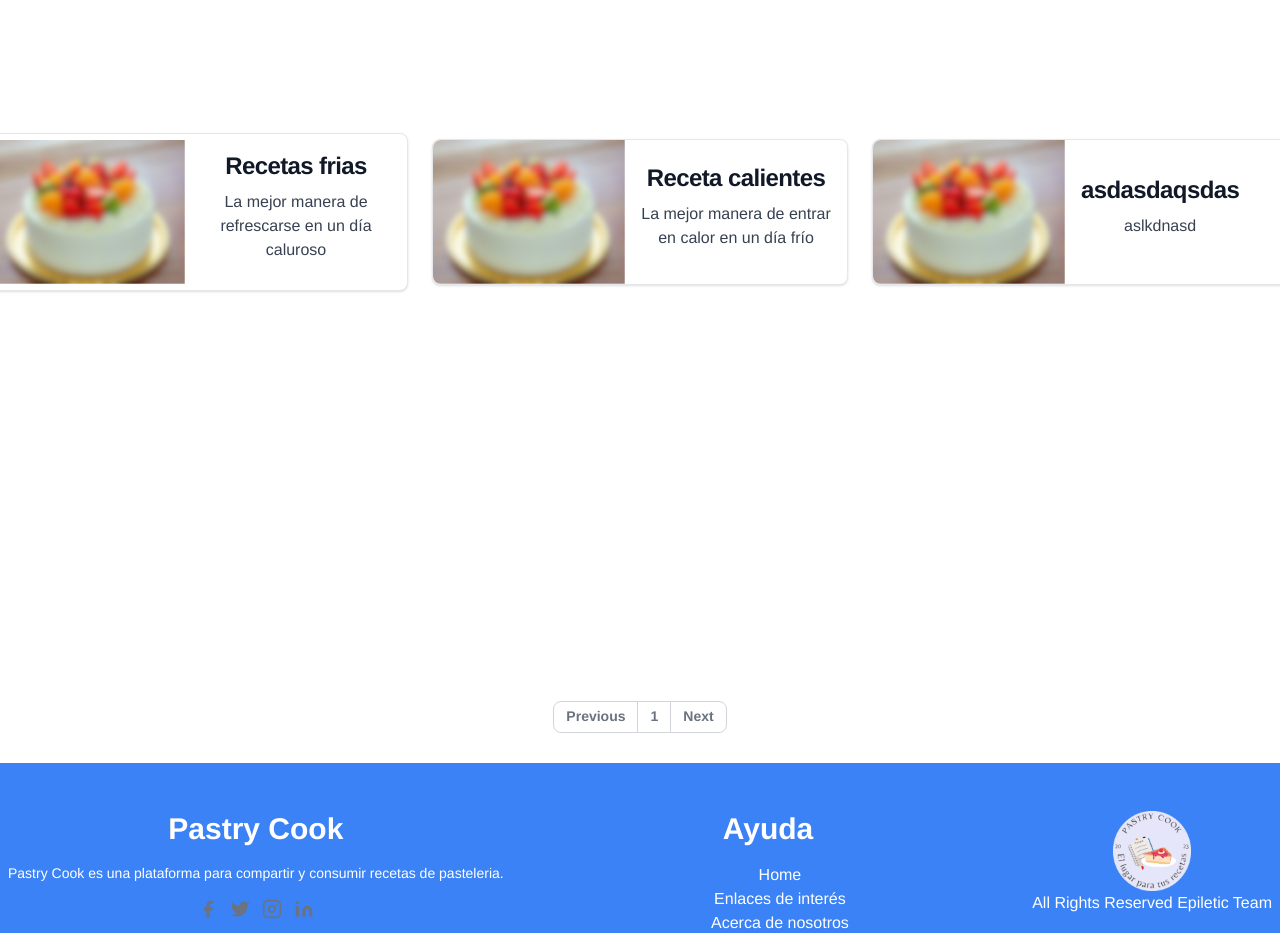
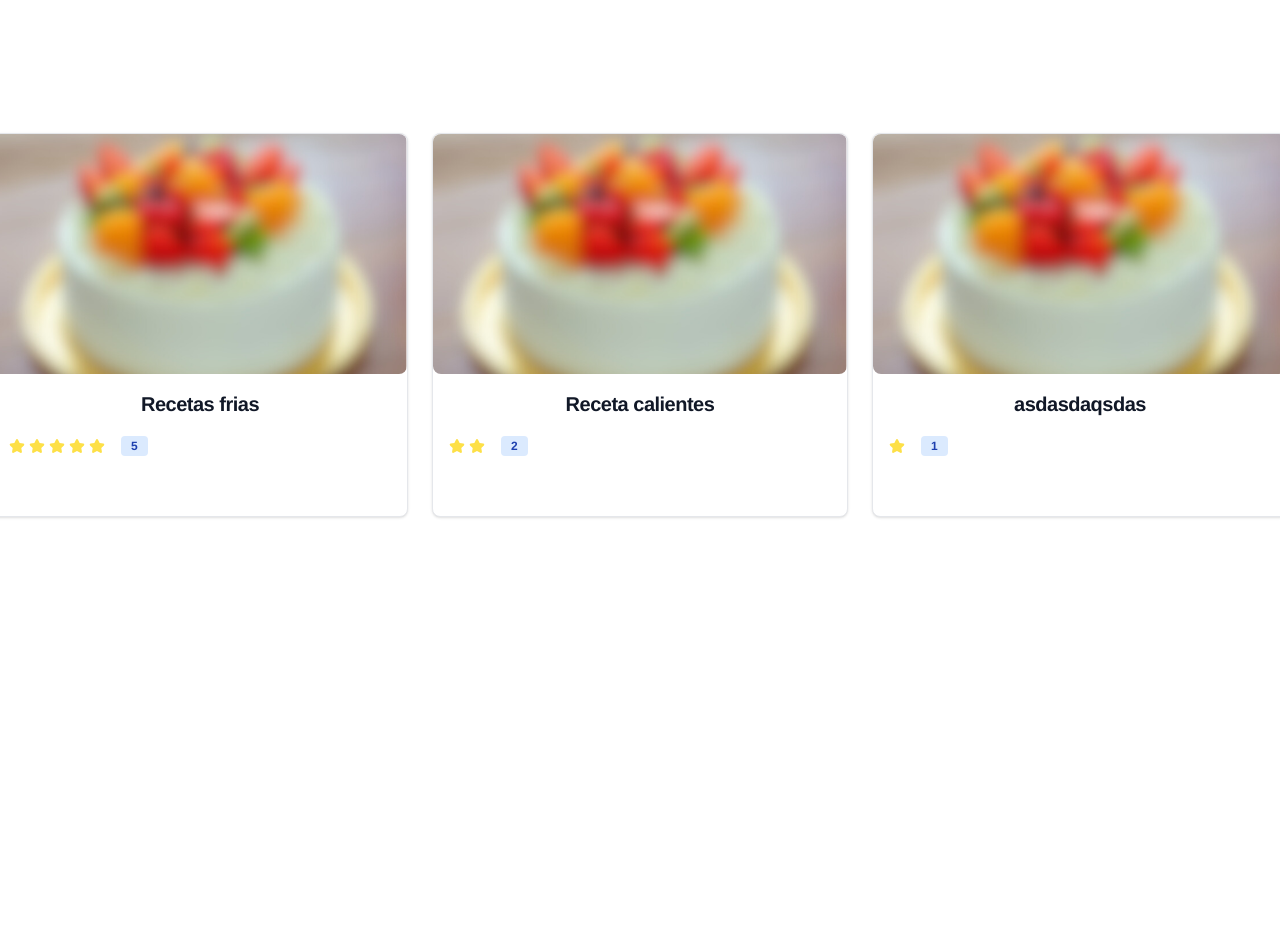
Before and after one commit to Alxx16/PROY-PastryCook, a Vue app in the folder pastrycook/: page /inicio in a window 1280 px wide. Shown: the part 1240-2173 px from the top of the page. Built offline with nearby package versions, Linux system fonts and the light colour scheme.

Commit message:
se comleto el card de la pantalla favoritos

```diff
--- a/pastrycook/src/Views/BoxFav.vue
+++ b/pastrycook/src/Views/BoxFav.vue
@@ -41,7 +41,9 @@ import BoxRecetas from './BoxRecetas.vue';
           ingredientes:"una polla caliente",
           categoria:"Frias",
           nivel:"Principiante",
-
+          ratind:3,
+          fecha: "2021-06-01",
+          nombre_tipo: "Gratis"
         },
         {
           id:2,
@@ -52,6 +54,9 @@ import BoxRecetas from './BoxRecetas.vue';
           ingredientes:"una polla fria",
           categoria:"Calientes",
           nivel:"Avanzado",
+          ratind:5,
+          fecha: "2021-06-01",
+          nombre_tipo: "Gratis"
         },
         {
           id:3,
@@ -62,120 +67,10 @@ import BoxRecetas from './BoxRecetas.vue';
           ingredientes:"uasdas",
           categoria:"Csadasd",
           nivel:"asdasd",
-        },
-        {
-          id:1,
-          descripcion:"La mejor manera de refrescarse en un día caluroso",
-          titulo:"Recetas frias",
-          autor:"Pastry Cook",
-          costo:"$ 100",
-          ingredientes:"una polla caliente",
-          categoria:"Frias",
-          nivel:"Principiante",
-
-        },
-        {
-          id:2,
-          descripcion:"La mejor manera de entrar en calor en un día frío",
-          titulo:"Receta calientes",
-          autor:"cocinero 1",
-          costo:"$ 200",
-          ingredientes:"una polla fria",
-          categoria:"Calientes",
-          nivel:"Avanzado",
-        },
-        {
-          id:3,
-          descripcion:"aslkdnasd",
-          titulo:"asdasdaqsdas",
-          autor:"coasdasd",
-          costo:"$ 20220",
-          ingredientes:"uasdas",
-          categoria:"Csadasd",
-          nivel:"asdasd",
-        },
-        {
-          id:1,
-          descripcion:"La mejor manera de refrescarse en un día caluroso",
-          titulo:"Recetas frias",
-          autor:"Pastry Cook",
-          costo:"$ 100",
-          ingredientes:"una polla caliente",
-          categoria:"Frias",
-          nivel:"Principiante",
-
-        },
-        {
-          id:2,
-          descripcion:"La mejor manera de entrar en calor en un día frío",
-          titulo:"Receta calientes",
-          autor:"cocinero 1",
-          costo:"$ 200",
-          ingredientes:"una polla fria",
-          categoria:"Calientes",
-          nivel:"Avanzado",
-        },
-        {
-          id:3,
-          descripcion:"aslkdnasd",
-          titulo:"asdasdaqsdsssssssas",
-          autor:"coasdasd",
-          costo:"$ 20220",
-          ingredientes:"uasdas",
-          categoria:"Csadasd",
-          nivel:"asdasd",
-        },
-        {
-          id:1,
-          descripcion:"La mejor manera de refrescarse en un día caluroso",
-          titulo:"Recetas friassssssss",
-          autor:"Pastry Cook",
-          costo:"$ 100",
-          ingredientes:"una polla caliente",
-          categoria:"Frias",
-          nivel:"Principiante",
-
-        },
-        {
-          id:2,
-          descripcion:"La mejor manera de entrar en calor en un día frío",
-          titulo:"Receta calientesssssss",
-          autor:"cocinero 1",
-          costo:"$ 200",
-          ingredientes:"una polla fria",
-          categoria:"Calientes",
-          nivel:"Avanzado",
-        },
-        {
-          id:3,
-          descripcion:"aslkdnasd",
-          titulo:"asdasdaqsdassssssss",
-          autor:"coasdasd",
-          costo:"$ 20220",
-          ingredientes:"uasdas",
-          categoria:"Csadasd",
-          nivel:"asdasd",
-        },
-        {
-          id:2,
-          descripcion:"La mejor manera de entrar en calor en un día frío",
-          titulo:"Receta calientes",
-          autor:"cocinero 1",
-          costo:"$ 200",
-          ingredientes:"una polla fria",
-          categoria:"Calientes",
-          nivel:"Avanzado",
-        },
-        {
-          id:3,
-          descripcion:"aslkdnasd",
-          titulo:"asdasdaqsdsssssssas",
-          autor:"coasdasd",
-          costo:"$ 20220",
-          ingredientes:"uasdas",
-          categoria:"Csadasd",
-          nivel:"asdasd",
-        },
+          ratind:5,
+          fecha: "2021-06-01",
+          nombre_tipo: "Gratis"
+        }
 
       ]
         }
--- a/pastrycook/src/Views/BoxPrincipal.vue
+++ b/pastrycook/src/Views/BoxPrincipal.vue
@@ -137,6 +137,7 @@ export default {
           ingredientes:"una polla caliente",
           categoria:"Frias",
           nivel:"Principiante",
+          ratind:5,
 
         },
         {
@@ -148,6 +149,8 @@ export default {
           ingredientes:"una polla fria",
           categoria:"Calientes",
           nivel:"Avanzado",
+          ratind:2,
+
         },
         {
           id:3,
@@ -158,6 +161,8 @@ export default {
           ingredientes:"uasdas",
           categoria:"Csadasd",
           nivel:"asdasd",
+          ratind:1,
+
         }
 
       ]
--- a/pastrycook/src/Views/BoxRecetas.vue
+++ b/pastrycook/src/Views/BoxRecetas.vue
@@ -3,13 +3,38 @@
 
     <div class="flex justify-center items-center ">
 
-        <div class="container grid grid-rows-3  grid-cols-3 gap-10 my-6   flex justify-center items-center">
+        <div class="container grid grid-rows-2  grid-cols-3 gap-10 my-6   flex justify-center items-center">
             <div class="-m-1 flex flex-wrap md:-m-2" v-for="po in paginatedData" v-bind:key="po.id">
-                <a href="#" class="w-full flex flex-col items-center bg-white  border border-gray-200 rounded-lg shadow md:flex-row md:max-w-xl hover:bg-gray-100 dark:border-gray-700 dark:bg-gray-800 dark:hover:bg-gray-700">
-                    <img class="object-cover w-full rounded-t-lg h-96 md:h-auto md:w-48 md:rounded-none md:rounded-l-lg" src="../../public/img/Pastel.png" alt="">
+                <a href="#" class="w-full  bg-white  border border-gray-200 rounded-lg shadow md:flex-row md:max-w-xl hover:bg-blue-300 dark:border-gray-700 dark:bg-blue-300 dark:hover:bg-blue-500">
+                    <div class="w-full h-60">
+                        <div class="relative w-full h-full">
+                            <img class="relative object-cover w-full h-full object-fit rounded-lg " src="../../public/img/Pastel.png" alt="">
+                        </div>
+                    </div>
                     <div class="flex flex-col justify-between p-4 leading-normal">
-                        <h5 class="mb-2 text-2xl font-bold tracking-tight text-gray-900 dark:text-white">{{ po.titulo }}</h5>
-                        <p class="mb-3 font-normal text-gray-700 dark:text-gray-400">{{ po.descripcion }}</p>
+                        <h5 class=" mb-2 text-xl font-bold tracking-tight text-gray-900 dark:text-white">{{ po.titulo }}</h5>
+                        <div>
+                            <div class="flex justify-between">
+                                <div class="rating flex items-center mt-2.5 mb-5">
+                                    <svg v-for="i in po.ratind" :key="i" class="w-4 h-4 text-yellow-300 mr-1" aria-hidden="true" xmlns="http://www.w3.org/2000/svg" fill="currentColor" viewBox="0 0 22 20">
+                                        <path d="M20.924 7.625a1.523 1.523 0 0 0-1.238-1.044l-5.051-.734-2.259-4.577a1.534 1.534 0 0 0-2.752 0L7.365 5.847l-5.051.734A1.535 1.535 0 0 0 1.463 9.2l3.656 3.563-.863 5.031a1.532 1.532 0 0 0 2.226 1.616L11 17.033l4.518 2.375a1.534 1.534 0 0 0 2.226-1.617l-.863-5.03L20.537 9.2a1.523 1.523 0 0 0 .387-1.575Z"/>
+                                    </svg>
+
+                                    <span class="bg-blue-100 text-blue-800 text-xs font-semibold mr-2 px-2.5 py-0.5 rounded dark:bg-blue-200 dark:text-blue-800 ml-3">{{ po.ratind }}</span>
+                                </div>
+                                <div class="flex items-center text-white">
+                                    <strong>Dificultad: </strong>   {{ po.nivel }}
+                                </div>
+                            </div>
+                            <div class="flex justify-between text-white">
+                                <div>
+                                    <strong>Publicacion:</strong> {{ po.fecha }}
+                                </div>
+                                <div>
+                                    <strong>Tipo:</strong> {{ po.nombre_tipo }}
+                                </div>
+                            </div>
+                        </div>
                     </div>
                 </a>
             </div>
```
